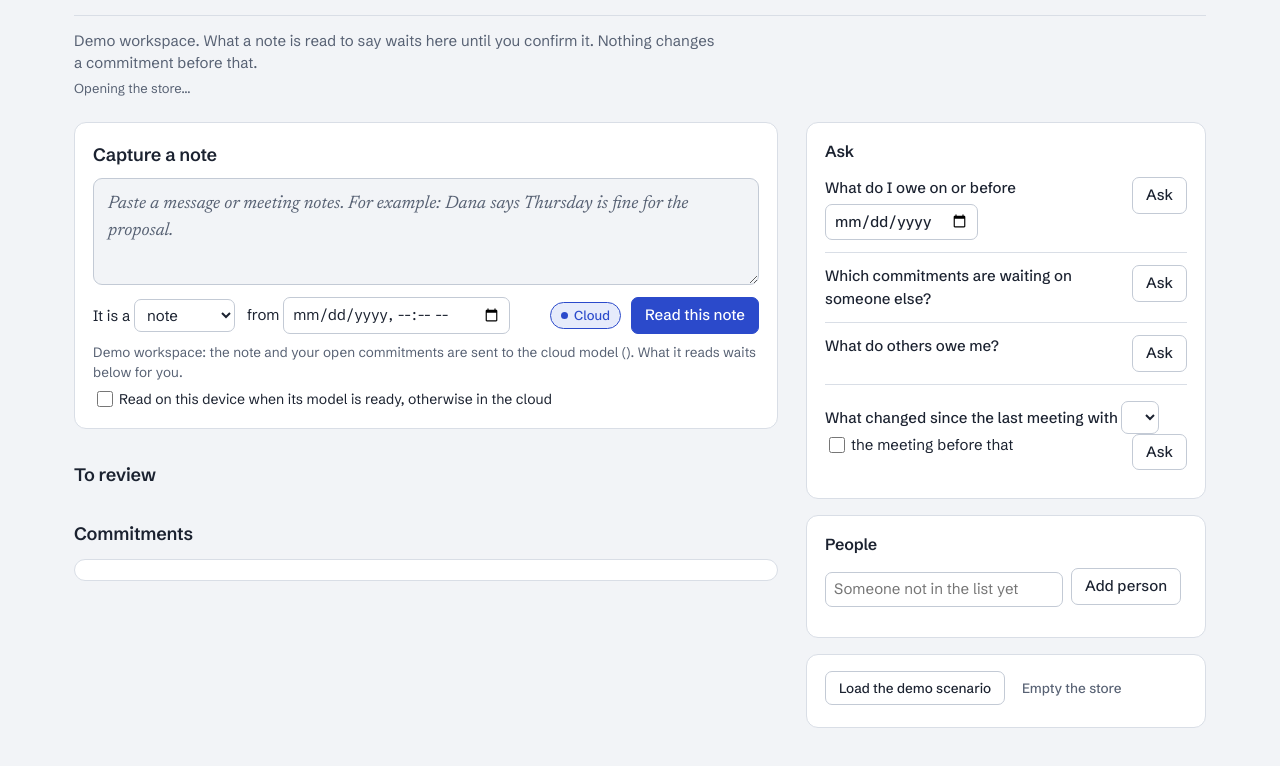
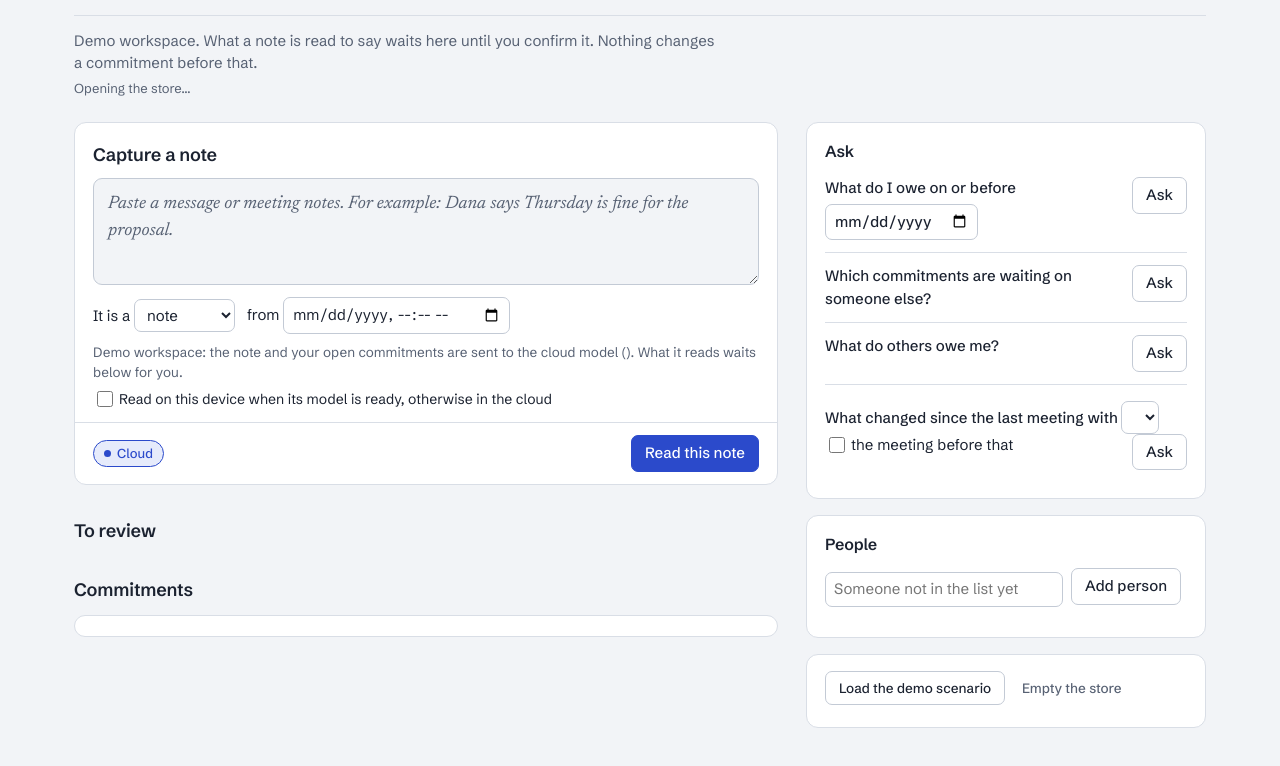
Before and after one commit to UBayouski/kept, a website built with Vite: page index.html in a window 1280 px wide. Shown: the part 94-860 px from the top of the page. Built offline with nearby package versions, Linux system fonts and the light colour scheme; some packages are replaced by stand-ins of ours.

```diff
--- a/index.html
+++ b/index.html
@@ -126,8 +126,8 @@
       #note::placeholder { color: var(--ink-2); font-style: italic; }
       .capture-row { display: flex; flex-wrap: wrap; align-items: center; gap: 8px 12px; margin: 12px 0 6px; }
       .capture-row label { margin: 0; }
-      .capture-row .go { margin-left: auto; display: flex; align-items: center; gap: 10px; }
-      .capture-row .go button { margin: 0; }
+      .capture-foot { display: flex; align-items: center; justify-content: space-between; gap: 12px; margin: 12px -18px 0; padding: 12px 18px 0; border-top: 1px solid var(--rule); }
+      .capture-foot button { margin: 0; }
       .stamp {
         display: inline-flex; align-items: center; gap: 6px; padding: 3px 10px; border-radius: 999px;
         font-size: 13px; font-weight: 500; border: 1px solid currentColor; white-space: nowrap;
@@ -223,7 +223,6 @@
         .brand h1 { font-size: 28px; }
         .brand h1 { gap: 8px; }
         .brand h1 img { width: 26px; height: 26px; }
-        .capture-row .go { margin-left: 0; width: 100%; justify-content: space-between; }
         td { padding-right: 8px; }
         /* The commitments list as stacked entries: the wording first, the rest as a line under it. */
         .list table, .list tbody, .list tr, .list td { display: block; }
@@ -262,10 +261,6 @@
             <div class="capture-row">
               <label>It is a <select id="note-kind"><option value="note">note</option><option value="meeting">meeting</option><option value="message">message</option></select></label>
               <label>from <input type="datetime-local" id="note-when" /></label>
-              <div class="go">
-                <span id="route-stamp" class="stamp cloud">Cloud</span>
-                <button id="read-note" class="primary">Read this note</button>
-              </div>
             </div>
             <p class="notice" id="capture-notice">Demo workspace: <span id="demo-route">the note and your open commitments are sent to the cloud model (<span id="cloud-model"></span>).</span> What it reads waits below for you.</p>
             <p id="demo-hybrid"><label><input type="checkbox" id="device-first" />Read on this device when its model is ready, otherwise in the cloud</label> <span id="device-first-state" class="muted"></span></p>
@@ -273,6 +268,10 @@
               <p class="muted">The note is read by the model built into this browser and does not leave this device. <span id="device-state"></span> <button id="prepare-device" hidden>Download the device model</button></p>
               <p><label><input type="checkbox" id="cloud-opt-in" />Use the cloud model (<span class="cloud-model"></span>) for this note instead</label></p>
               <div id="cloud-preview" class="card" hidden></div>
+            </div>
+            <div class="capture-foot">
+              <span id="route-stamp" class="stamp cloud">Cloud</span>
+              <button id="read-note" class="primary">Read this note</button>
             </div>
             <p id="capture-status"></p>
           </section>
```
